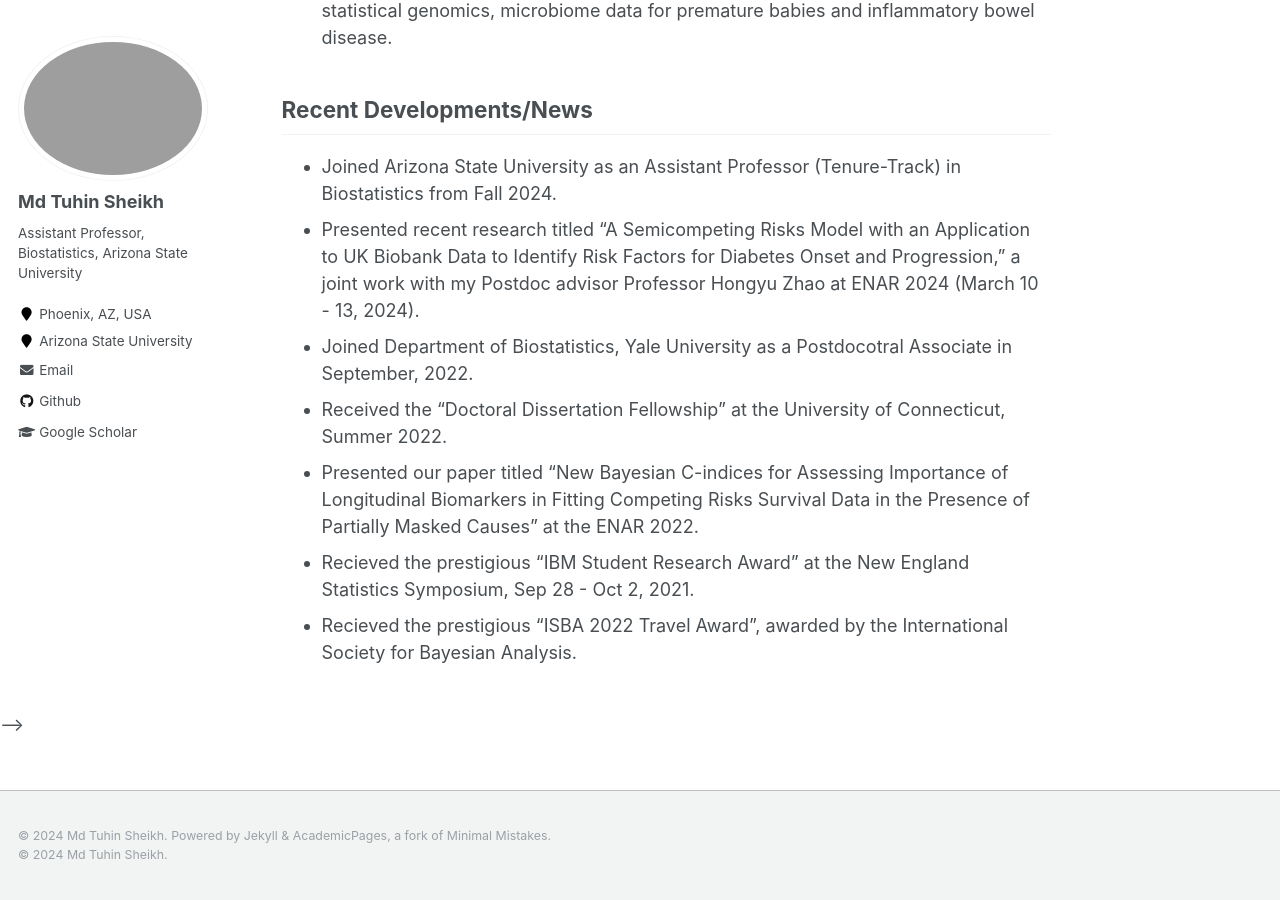
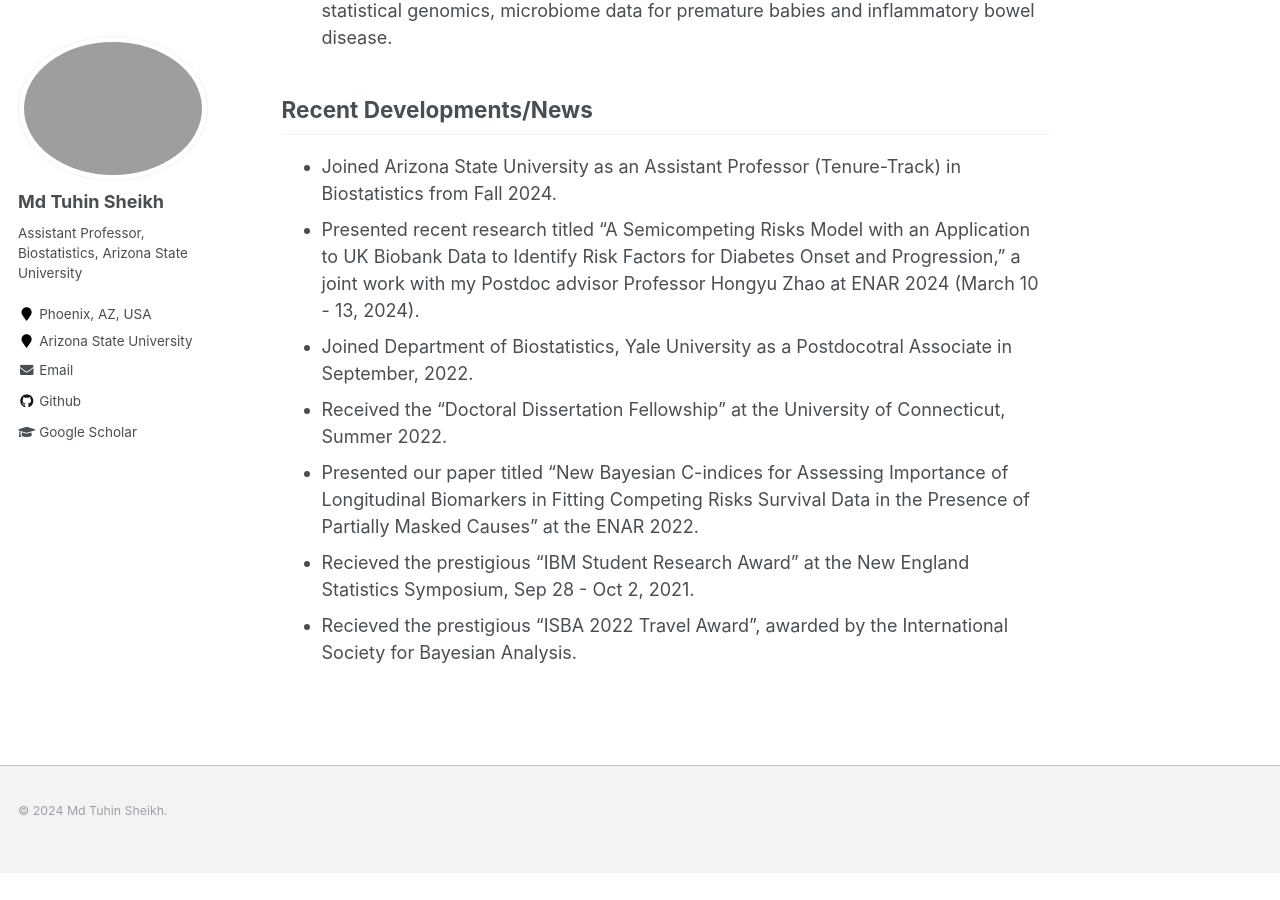
Before and after one commit to mdtuhinsheikh/mdtuhinsheikh.github.io, a Jekyll site: the page built from _pages/about.md, in a window 1280 px wide and 900 px high, scrolled down 631 px. Built offline with Jekyll 4.4.1, drawn with Linux system fonts in a browser that asks for light colours; after the commit the page ends 1504 px from its top, so only the background shows below that.

Commit message:
Update footer.html

```diff
--- a/_includes/footer.html
+++ b/_includes/footer.html
@@ -25,20 +25,5 @@
 -->
 
 <div class="page__footer-copyright">
-  &copy; {{ site.time | date: '%Y' }} {{ site.name | default: site.title }}. {{ site.data.ui-text[site.locale].powered_by | default: "Powered by" }}
-  <a href="http://jekyllrb.com" rel="nofollow">Jekyll</a> &amp;
-  <a href="https://github.com/academicpages/academicpages.github.io">AcademicPages</a>,
-  a fork of <a href="https://mademistakes.com/work/minimal-mistakes-jekyll-theme/" rel="nofollow">Minimal Mistakes</a>.
+  <p>&copy; {{ site.time | date: '%Y' }} Md Tuhin Sheikh.</p>
 </div>
-
-
-<!-- Start of updated footer content -->
-<!--
-<div class="page__footer">
-  <!-- You can add any custom footer content here if needed -->
-
-  <div class="page__footer-copyright">
-    &copy; {{ site.time | date: '%Y' }} Md Tuhin Sheikh.
-  </div>
-</div>
--->
```
